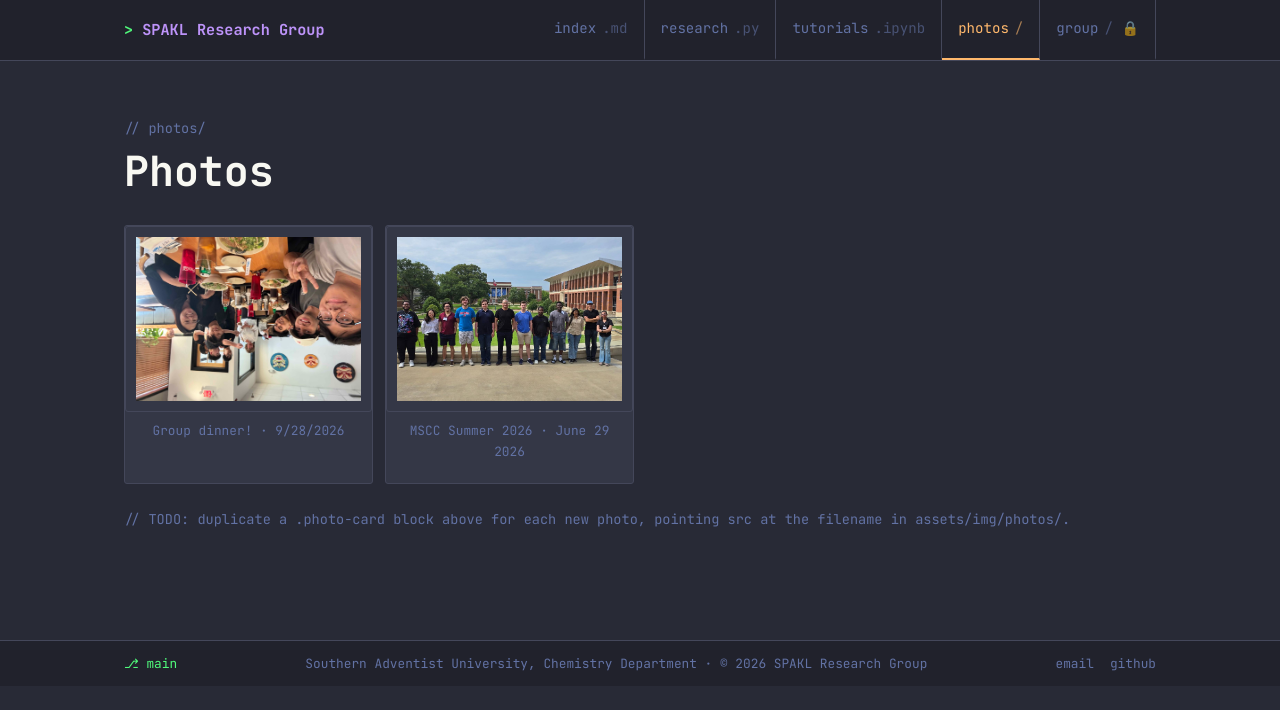
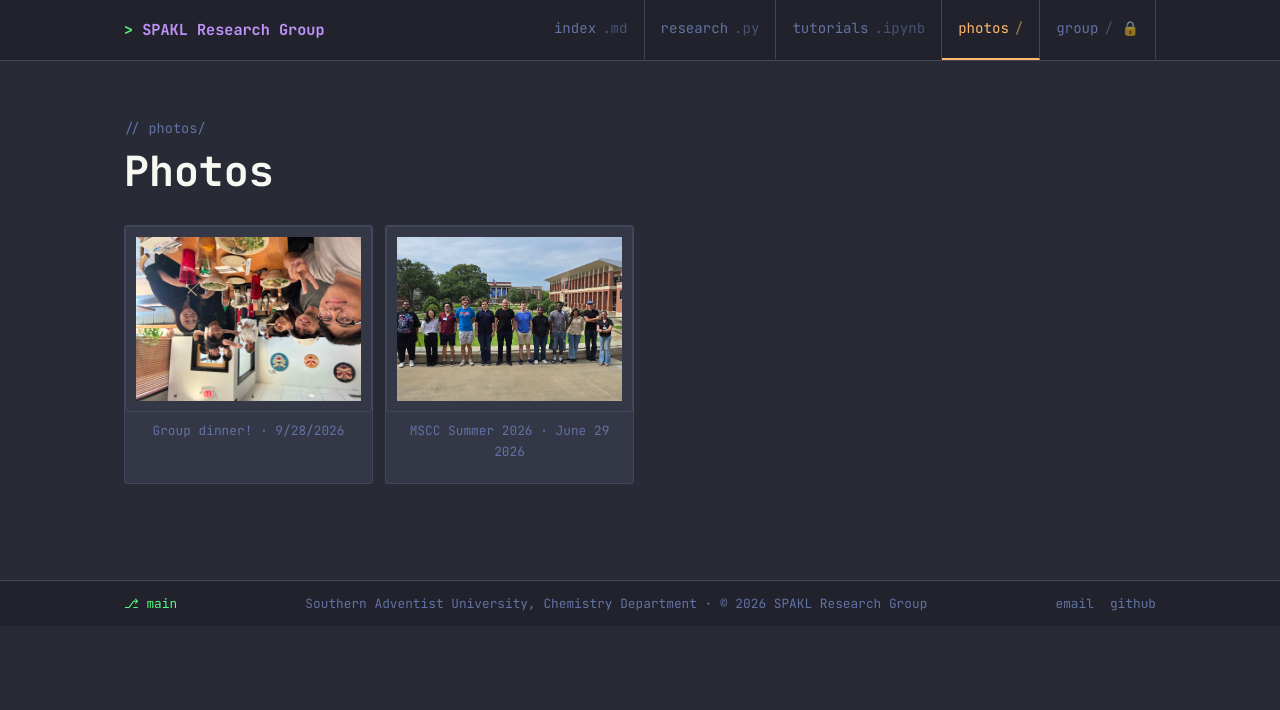
Before and after one commit to spakl/research-site, a Jekyll site: the page built from photos.html, in a window 1280 px wide. Shown: the top 710 px of the page. Built offline with Jekyll 4.4.1, drawn with Linux system fonts in a browser that asks for light colours.

Commit message:
Remove photos TODO note

```diff
--- a/photos.html
+++ b/photos.html
@@ -27,6 +27,5 @@ title: Photos
       </div>
     </div>
 
-    <p class="comment" style="margin-top:24px;">TODO: duplicate a .photo-card block above for each new photo, pointing src at the filename in assets/img/photos/.</p>
   </div>
 </section>
```
